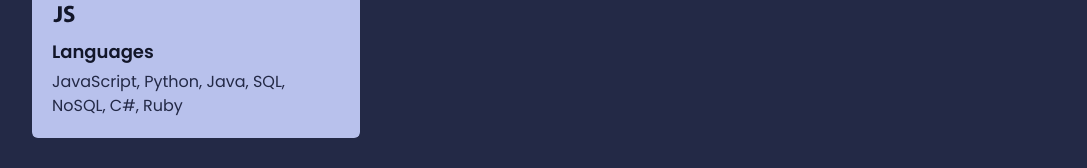
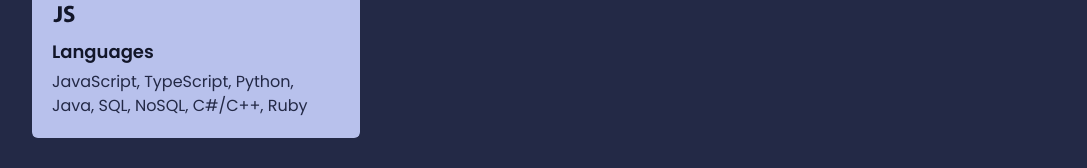
Before and after one commit to MCabal77/portfolio, a React (Vite) app: page / in a window 1280 px wide. Shown: the part 628-796 px from the top of the page, without its empty margins (96-1183 px from the left). Built offline with nearby package versions, Linux system fonts and the light colour scheme.

Commit message:
Update experiences section

```diff
--- a/src/data/experiences.jsx
+++ b/src/data/experiences.jsx
@@ -21,7 +21,7 @@ export default [
   },
   {
     title: 'Languages',
-    description: 'JavaScript, Python, Java, SQL, NoSQL, C#, Ruby',
+    description: 'JavaScript, TypeScript, Python, Java, SQL, NoSQL, C#/C++, Ruby',
     icon: <IoLogoJavascript className='w-full h-full'/>,
   }
 ]
```
